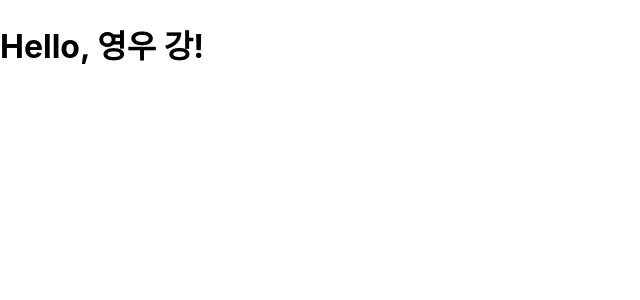
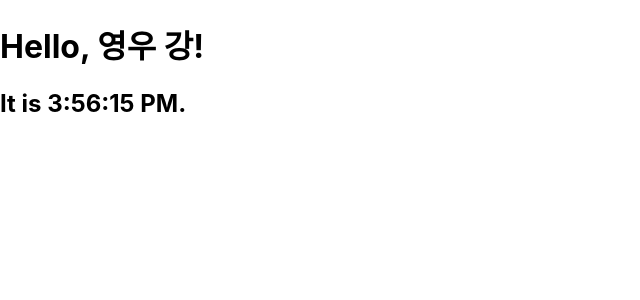
Before and after one commit to rdd9223/Personal-Study, a React (Create React App) app in the folder React/jsx/my-app/: page / in a window 1280 px wide. Shown: the top 300 px of the page, without its empty margins (0-640 px from the left). Built offline with nearby package versions, Linux system fonts and the light colour scheme.

Commit message:
make time tictoc

```diff
--- a/React/jsx/my-app/src/index.js
+++ b/React/jsx/my-app/src/index.js
@@ -15,12 +15,22 @@
     firstName: "영우",
     lastName: "강"
 };
-const element = <h1>Hello, {formatName(name)}!</h1>
 
-ReactDOM.render(
-    element,
-    document.getElementById('root')
-);
+// 시계함수
+function tick () {
+    const element =
+        <div>
+            <h1>Hello, {formatName(name)}!</h1>
+            <h2>It is {new Date().toLocaleTimeString()}.</h2>
+        </div>
+
+    ReactDOM.render(
+        element,
+        document.getElementById('root')
+    );
+};
+
+setInterval(tick, 1000);
 
 // If you want your app to work offline and load faster, you can change
 // unregister() to register() below. Note this comes with some pitfalls.
```
